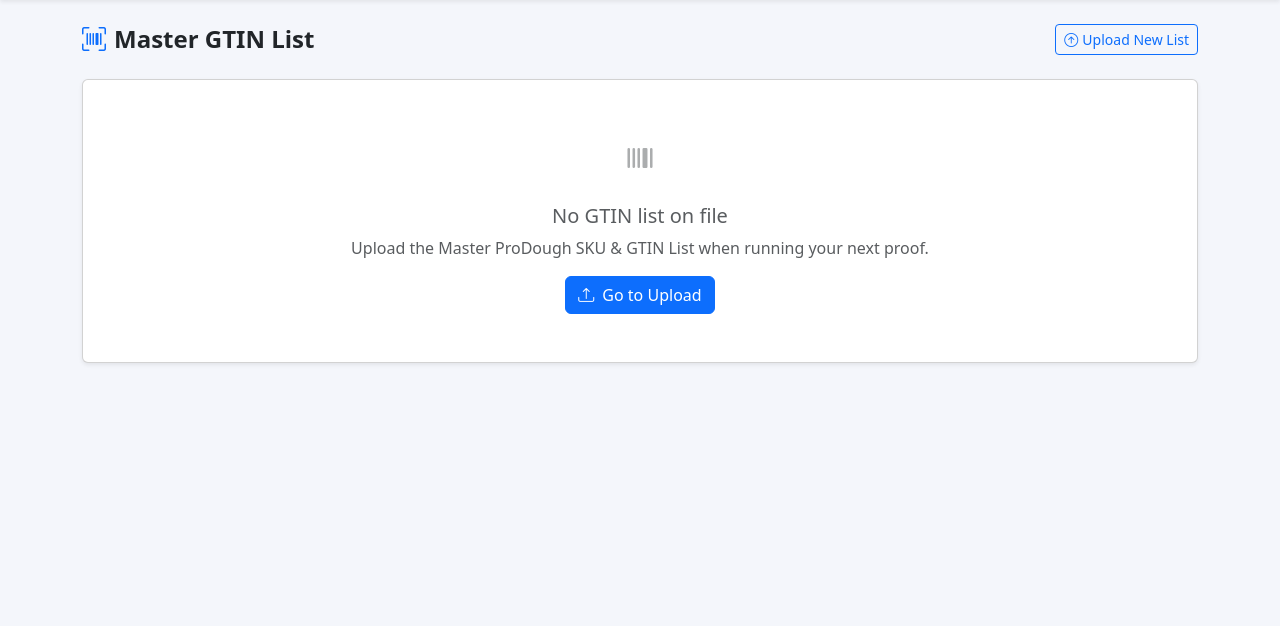
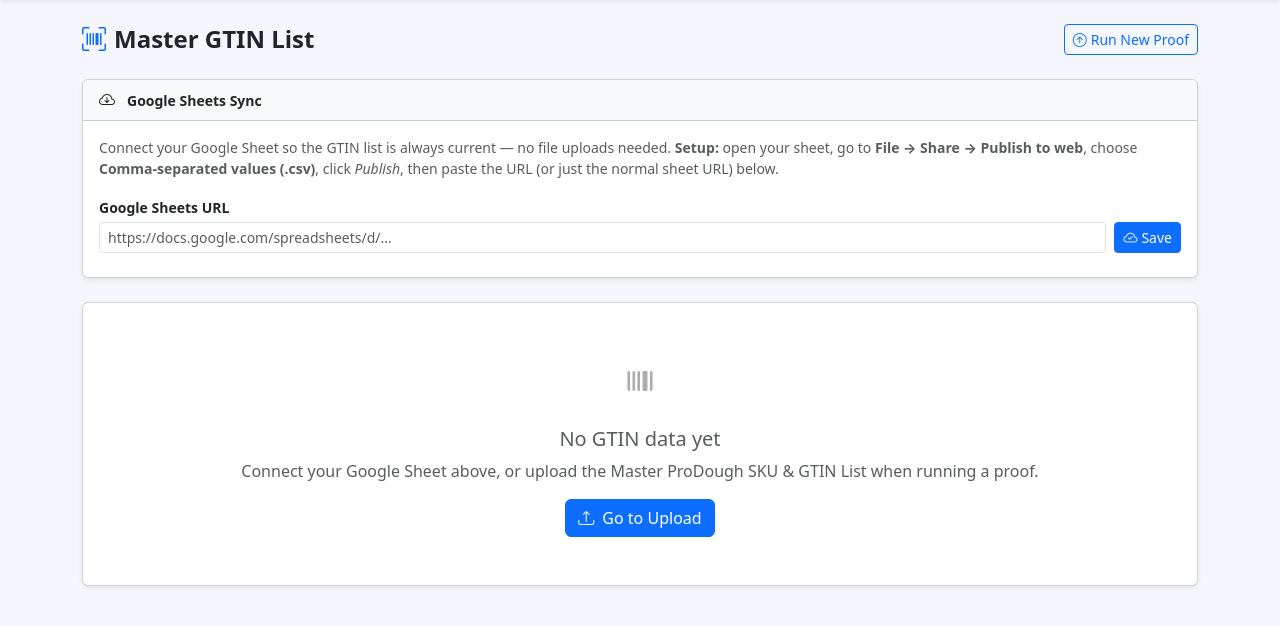
Before and after one commit to lowryakers/Artwork-Proofing, a Flask app: page /gtin in a window 1280 px wide. Shown: the part 57-683 px from the top of the page. Run offline with Flask 3, Linux system fonts and the light colour scheme.

Commit message:
Update proof site: Google Sheets sync, pyzbar barcode scan, eyemark fix, FDA disclaimer fix

```diff
--- a/app.py
+++ b/app.py
@@ -1,6 +1,8 @@
 import os
 import io
 import json
+import time
+import urllib.request
 import openpyxl
 from datetime import datetime
 from flask import (Flask, render_template, request, redirect,
@@ -12,10 +14,14 @@ app = Flask(__name__)
 app.secret_key = os.environ.get('SECRET_KEY', 'prodough-proof-site-2024-local')
 app.config['MAX_CONTENT_LENGTH'] = 500 * 1024 * 1024  # 500 MB
 
-BASE_DIR        = os.path.dirname(os.path.abspath(__file__))
-UPLOAD_DIR      = os.path.join(BASE_DIR, 'uploads')
-GTIN_STORE_PATH = os.path.join(UPLOAD_DIR, 'gtin_store.json')
+BASE_DIR              = os.path.dirname(os.path.abspath(__file__))
+UPLOAD_DIR            = os.path.join(BASE_DIR, 'uploads')
+GTIN_STORE_PATH       = os.path.join(UPLOAD_DIR, 'gtin_store.json')
+GTIN_SHEET_CFG_PATH   = os.path.join(UPLOAD_DIR, 'gtin_sheet_config.json')
 os.makedirs(UPLOAD_DIR, exist_ok=True)
+
+_sheet_cache: dict = {'rows': None, 'fetched_at': 0.0, 'url': ''}
+_SHEET_CACHE_TTL = 300  # seconds
 
 ALLOWED_EXTS = {'.pdf', '.ai', '.png', '.jpg', '.jpeg', '.tiff', '.tif', '.eps'}
 
@@ -33,7 +39,7 @@ def basename_filter(path):
     return os.path.basename(path) if path else ''
 
 
-# ── GTIN store ────────────────────────────────────────────────────────────────
+# ── GTIN store ────────────────────────────────────────────────────────────────────
 
 def _load_gtin_store():
     if os.path.exists(GTIN_STORE_PATH):
@@ -72,7 +78,86 @@ def _save_gtin_store(rows: list, source_filename: str) -> dict:
     return store
 
 
-# ── Pages ─────────────────────────────────────────────────────────────────────
+# ── Google Sheets sync ──────────────────────────────────────────────────────
+
+def _load_sheet_config() -> dict:
+    if os.path.exists(GTIN_SHEET_CFG_PATH):
+        try:
+            with open(GTIN_SHEET_CFG_PATH) as f:
+                return json.load(f)
+        except Exception:
+            pass
+    return {}
+
+
+def _save_sheet_config(cfg: dict):
+    with open(GTIN_SHEET_CFG_PATH, 'w') as f:
+        json.dump(cfg, f)
+
+
+def _sheet_url_to_csv(url: str) -> str:
+    """Convert any Google Sheets share/edit URL to a direct CSV export URL."""
+    import re
+    if 'export?format=csv' in url or 'output=csv' in url:
+        return url
+    m = re.search(r'/spreadsheets/d/([a-zA-Z0-9_-]+)', url)
+    if not m:
+        raise ValueError('Not a recognized Google Sheets URL. Paste the URL from your browser address bar.')
+    sheet_id = m.group(1)
+    gid_m = re.search(r'[#&?]gid=(\d+)', url)
+    gid_part = f'&gid={gid_m.group(1)}' if gid_m else ''
+    return f'https://docs.google.com/spreadsheets/d/{sheet_id}/export?format=csv{gid_part}'
+
+
+def _fetch_sheet_rows(csv_url: str) -> list:
+    """Download and parse a published Google Sheet as CSV."""
+    import csv as _csv
+    req = urllib.request.Request(csv_url, headers={'User-Agent': 'Mozilla/5.0'})
+    with urllib.request.urlopen(req, timeout=15) as resp:
+        content = resp.read().decode('utf-8-sig')
+    reader = _csv.DictReader(io.StringIO(content))
+    rows = []
+    for row in reader:
+        d = {k.strip().lower(): (v.strip() if v else '') for k, v in row.items() if k}
+        gtin_raw = d.get('gtin/barcode#') or d.get('gtin') or d.get('barcode') or d.get('upc') or ''
+        flavor   = d.get('flavor') or d.get('product name') or d.get('name') or ''
+        sku      = d.get('sku') or ''
+        gtin_str = str(gtin_raw).strip().replace(' ', '')
+        if '.' in gtin_str and gtin_str.replace('.', '').isdigit():
+            try:
+                gtin_str = str(int(float(gtin_str)))
+            except (ValueError, OverflowError):
+                pass
+        if gtin_str and gtin_str not in ('', 'nan'):
+            rows.append({'gtin': gtin_str, 'flavor': str(flavor).strip().lower(), 'sku': str(sku).strip()})
+    return rows
+
+
+def _get_sheet_gtin_rows(force: bool = False) -> list:
+    """Return GTIN rows from the synced Google Sheet, with a 5-minute in-memory cache."""
+    global _sheet_cache
+    cfg = _load_sheet_config()
+    url = cfg.get('sheet_url', '')
+    if not url:
+        return []
+    now = time.time()
+    if (not force and _sheet_cache['url'] == url
+            and _sheet_cache['rows'] is not None
+            and now - _sheet_cache['fetched_at'] < _SHEET_CACHE_TTL):
+        return _sheet_cache['rows']
+    try:
+        csv_url = _sheet_url_to_csv(url)
+        rows = _fetch_sheet_rows(csv_url)
+        _sheet_cache = {'rows': rows, 'fetched_at': now, 'url': url}
+        cfg['last_synced'] = datetime.now().isoformat()
+        cfg['row_count'] = len(rows)
+        _save_sheet_config(cfg)
+        return rows
+    except Exception:
+        return _sheet_cache['rows'] if _sheet_cache['rows'] is not None else []
+
+
+# ── Pages ───────────────────────────────────────────────────────────────────────
 
 @app.route('/')
 def index():
@@ -82,7 +167,13 @@ def index():
 @app.route('/gtin')
 def gtin_page():
     store = _load_gtin_store()
-    return render_template('gtin.html', store=store)
+    sheet_cfg = _load_sheet_config()
+    # If a sheet is configured, show the live sheet rows in the table
+    if sheet_cfg.get('sheet_url') and not store:
+        rows = _get_sheet_gtin_rows()
+        if rows:
+            store = _save_gtin_store(rows, 'Google Sheets (auto-synced)')
+    return render_template('gtin.html', store=store, sheet_cfg=sheet_cfg)
 
 
 @app.route('/upload', methods=['POST'])
@@ -94,19 +185,27 @@ def upload():
         flash('Please select at least one artwork file.', 'danger')
         return redirect(url_for('index'))
 
-    if not gtin_file or not gtin_file.filename:
-        flash('Please upload the Master ProDough SKU & GTIN List — it is required for the GTIN/barcode check.', 'danger')
-        return redirect(url_for('index'))
+    # GTIN data: uploaded file takes priority; fall back to synced Google Sheet
+    gtin_rows = []
+    if gtin_file and gtin_file.filename:
+        try:
+            gtin_rows = _parse_gtin_list(gtin_file.read(), gtin_file.filename)
+            if gtin_rows:
+                _save_gtin_store(gtin_rows, gtin_file.filename)
+            else:
+                flash('The uploaded GTIN file appears empty — falling back to synced sheet data.', 'warning')
+        except Exception as exc:
+            flash(f'Could not read the uploaded GTIN file ({exc}) — falling back to synced sheet data.', 'warning')
 
-    try:
-        gtin_rows = _parse_gtin_list(gtin_file.read(), gtin_file.filename)
-        if not gtin_rows:
-            flash('The GTIN list uploaded appears to be empty or unreadable. Check that it is the correct file.', 'danger')
-            return redirect(url_for('index'))
-        _save_gtin_store(gtin_rows, gtin_file.filename)
-    except Exception as exc:
-        flash(f'Could not read the GTIN list: {exc}. Upload a valid .xlsx or .csv file.', 'danger')
-        return redirect(url_for('index'))
+    if not gtin_rows:
+        gtin_rows = _get_sheet_gtin_rows()
+
+    if not gtin_rows:
+        flash(
+            'No GTIN data available. Either upload a GTIN list on this page, or connect your '
+            'Google Sheet on the GTIN List page so the barcode check has a master list to match against.',
+            'warning',
+        )
 
     job_id  = proof_engine.create_job([f.filename for f in artwork_files if f.filename])
     job_dir = os.path.join(UPLOAD_DIR, job_id)
@@ -192,7 +291,7 @@ def viewer(job_id):
     return render_template('viewer.html', job=job, job_id=job_id, verify_map=verify_map)
 
 
-# ── API ───────────────────────────────────────────────────────────────────────
+# ── API ───────────────────────────────────────────────────────────────────────────
 
 @app.route('/api/status/<job_id>')
 def api_status(job_id):
@@ -213,6 +312,40 @@ def api_result(job_id):
     if not job:
         return jsonify({'error': 'not found'}), 404
     return jsonify(job)
+
+
+@app.route('/api/gtin-sheet', methods=['POST'])
+def api_gtin_sheet_save():
+    data = request.get_json() or {}
+    url = data.get('url', '').strip()
+    if url:
+        try:
+            _sheet_url_to_csv(url)  # validate it's a Sheets URL
+        except ValueError as e:
+            return jsonify({'ok': False, 'error': str(e)}), 400
+    cfg = _load_sheet_config()
+    cfg['sheet_url'] = url
+    cfg.pop('last_synced', None)
+    cfg.pop('row_count', None)
+    _save_sheet_config(cfg)
+    global _sheet_cache
+    _sheet_cache = {'rows': None, 'fetched_at': 0.0, 'url': ''}
+    return jsonify({'ok': True})
+
+
+@app.route('/api/gtin-sheet/sync', methods=['POST'])
+def api_gtin_sheet_sync():
+    cfg = _load_sheet_config()
+    if not cfg.get('sheet_url'):
+        return jsonify({'ok': False, 'error': 'No sheet URL configured'}), 400
+    try:
+        rows = _get_sheet_gtin_rows(force=True)
+        if rows:
+            _save_gtin_store(rows, 'Google Sheets (auto-synced)')
+        cfg = _load_sheet_config()
+        return jsonify({'ok': True, 'row_count': len(rows), 'last_synced': cfg.get('last_synced', '')})
+    except Exception as e:
+        return jsonify({'ok': False, 'error': str(e)}), 500
 
 
 @app.route('/api/dismiss/<job_id>', methods=['POST'])
@@ -257,7 +390,7 @@ def serve_image(job_id, filename):
     return send_file(img_path, mimetype='image/png')
 
 
-# ── Helpers ───────────────────────────────────────────────────────────────────
+# ── Helpers ─────────────────────────────────────────────────────────────────────
 
 def _safe_name(name: str) -> str:
     keep = set('abcdefghijklmnopqrstuvwxyzABCDEFGHIJKLMNOPQRSTUVWXYZ0123456789._- ')
@@ -323,7 +456,7 @@ def _generate_report(job: dict) -> io.BytesIO:
 
     wb = openpyxl.Workbook()
 
-    # ── Sheet 1: Summary ──────────────────────────────────────────────────────
+    # ── Sheet 1: Summary ──────────────────────────────────────────────────────────
     ws1 = wb.active
     ws1.title = 'Summary'
     ws1.merge_cells('A1:E1')
@@ -352,7 +485,7 @@ def _generate_report(job: dict) -> io.BytesIO:
     for col in ['B', 'C', 'D', 'E']:
         ws1.column_dimensions[col].width = 14
 
-    # ── Sheet 2: Issues to Fix (non-dismissed) ────────────────────────────────
+    # ── Sheet 2: Issues to Fix (non-dismissed) ─────────────────────────────────────────
     ws2 = wb.create_sheet('Issues to Fix')
     for col, hdr in enumerate(['File', 'Check', 'Severity', 'Issue / Required Action'], 1):
         c = ws2.cell(row=1, column=col, value=hdr)
@@ -380,7 +513,7 @@ def _generate_report(job: dict) -> io.BytesIO:
     ws2.column_dimensions['C'].width = 12
     ws2.column_dimensions['D'].width = 80
 
-    # ── Sheet 3: Reviewed / Dismissed ─────────────────────────────────────────
+    # ── Sheet 3: Reviewed / Dismissed ────────────────────────────────────────────────
     if dismissals:
         ws3 = wb.create_sheet('Reviewed OK')
         for col, hdr in enumerate(['File', 'Check', 'Severity', 'Issue (Reviewed — No Action Needed)'], 1):
--- a/requirements.txt
+++ b/requirements.txt
@@ -3,6 +3,8 @@ openpyxl>=3.1.0
 Pillow>=10.0.0
 pytesseract>=0.3.13
 gunicorn>=21.2.0
+pyzbar>=0.1.9
 # System tools are installed via Dockerfile (not pip):
 #   poppler-utils  →  pdftoppm
 #   tesseract-ocr  →  tesseract
+#   libzbar0       →  pyzbar barcode scanning
--- a/templates/gtin.html
+++ b/templates/gtin.html
@@ -7,7 +7,12 @@
     <h4 class="mb-0 fw-bold"><i class="bi bi-upc-scan text-primary me-2"></i>Master GTIN List</h4>
     {% if store %}
     <div class="text-muted small">
-      {{ store.row_count }} SKUs &bull; uploaded {{ store.uploaded_at[:10] }} from <em>{{ store.filename }}</em>
+      {{ store.row_count }} SKUs
+      {% if sheet_cfg.get('last_synced') %}
+        &bull; synced {{ sheet_cfg.last_synced[:16].replace('T',' ') }}
+      {% else %}
+        &bull; from <em>{{ store.filename }}</em>
+      {% endif %}
       {% if store.error_count > 0 %}
       &bull; <span class="text-warning fw-semibold">{{ store.error_count }} with issues</span>
       {% else %}
@@ -18,17 +23,67 @@
   </div>
   <div class="ms-auto">
     <a href="{{ url_for('index') }}" class="btn btn-outline-primary btn-sm">
-      <i class="bi bi-arrow-up-circle me-1"></i>Upload New List
+      <i class="bi bi-arrow-up-circle me-1"></i>Run New Proof
     </a>
   </div>
 </div>
 
+{# ── Google Sheets sync card ─────────────────────────────────────────────── #}
+<div class="card shadow-sm mb-4 {% if sheet_cfg.get('sheet_url') %}border-success{% endif %}">
+  <div class="card-header py-2 d-flex align-items-center gap-2
+              {% if sheet_cfg.get('sheet_url') %}bg-success bg-opacity-10{% else %}bg-light{% endif %}">
+    <i class="bi bi-cloud-arrow-down{% if sheet_cfg.get('sheet_url') %}-fill text-success{% endif %} me-1"></i>
+    <span class="fw-semibold small">Google Sheets Sync</span>
+    {% if sheet_cfg.get('sheet_url') %}
+    <span class="badge bg-success ms-1">Connected</span>
+    {% endif %}
+  </div>
+  <div class="card-body py-3">
+    {% if not sheet_cfg.get('sheet_url') %}
+    <p class="text-muted small mb-3">
+      Connect your Google Sheet so the GTIN list is always current — no file uploads needed.
+      <strong>Setup:</strong> open your sheet, go to
+      <strong>File → Share → Publish to web</strong>, choose
+      <strong>Comma-separated values (.csv)</strong>, click <em>Publish</em>, then paste the URL (or just the normal sheet URL) below.
+    </p>
+    {% endif %}
+    <div class="d-flex gap-2 flex-wrap align-items-end">
+      <div class="flex-grow-1">
+        <label class="form-label small mb-1 fw-semibold">Google Sheets URL</label>
+        <input type="url" id="sheetUrl" class="form-control form-control-sm"
+               placeholder="https://docs.google.com/spreadsheets/d/…"
+               value="{{ sheet_cfg.get('sheet_url', '') }}">
+      </div>
+      <button class="btn btn-sm btn-primary" onclick="saveSheetUrl()" id="saveBtn">
+        <i class="bi bi-cloud-check me-1"></i>Save
+      </button>
+      {% if sheet_cfg.get('sheet_url') %}
+      <button class="btn btn-sm btn-outline-success" onclick="syncNow()" id="syncBtn">
+        <i class="bi bi-arrow-clockwise me-1"></i>Sync Now
+      </button>
+      <button class="btn btn-sm btn-outline-danger" onclick="clearSheet()" title="Disconnect sheet">
+        <i class="bi bi-x-circle"></i>
+      </button>
+      {% endif %}
+    </div>
+    <div id="sheetStatus" class="small mt-2">
+      {% if sheet_cfg.get('last_synced') %}
+        <span class="text-success">
+          <i class="bi bi-check-circle-fill me-1"></i>
+          Last synced {{ sheet_cfg.last_synced[:16].replace('T',' ') }} &bull; {{ sheet_cfg.get('row_count', 0) }} rows
+        </span>
+      {% endif %}
+    </div>
+  </div>
+</div>
+
+{# ── GTIN table ──────────────────────────────────────────────────────────── #}
 {% if not store %}
 <div class="card shadow-sm">
   <div class="card-body text-center py-5 text-muted">
     <i class="bi bi-upc fs-1 d-block mb-3 opacity-50"></i>
-    <h5>No GTIN list on file</h5>
-    <p class="mb-3">Upload the Master ProDough SKU &amp; GTIN List when running your next proof.</p>
+    <h5>No GTIN data yet</h5>
+    <p class="mb-3">Connect your Google Sheet above, or upload the Master ProDough SKU &amp; GTIN List when running a proof.</p>
     <a href="{{ url_for('index') }}" class="btn btn-primary">
       <i class="bi bi-upload me-2"></i>Go to Upload
     </a>
@@ -42,7 +97,7 @@
   <i class="bi bi-exclamation-triangle-fill fs-5"></i>
   <div>
     <strong>{{ store.error_count }} GTIN(s) have issues</strong> — highlighted below.
-    Fix them in your master spreadsheet and re-upload on the next proof run.
+    Fix them in your master spreadsheet; they will update automatically on the next sync.
   </div>
 </div>
 {% endif %}
@@ -56,7 +111,7 @@
            style="max-width:280px" placeholder="Search GTIN, SKU, or flavor…"
            oninput="filterTable()">
   </div>
-  <div class="table-responsive" style="max-height:72vh;overflow-y:auto">
+  <div class="table-responsive" style="max-height:65vh;overflow-y:auto">
     <table class="table table-sm table-hover align-middle mb-0 small" id="gtinTable">
       <thead class="table-light sticky-top">
         <tr>
@@ -95,7 +150,10 @@
 
 <div class="text-muted small mt-2 ps-1">
   <i class="bi bi-info-circle me-1"></i>
-  GTINs should be 12-digit numeric UPC codes. Upload a fresh copy of the master list with each proof run to keep barcode cross-checks current.
+  GTINs must be 12-digit numeric UPC codes.
+  {% if sheet_cfg.get('sheet_url') %}
+  This data is automatically refreshed from your Google Sheet every 5 minutes during active proofing.
+  {% endif %}
 </div>
 
 {% endif %}
@@ -109,5 +167,65 @@ function filterTable() {
     row.style.display = row.textContent.toLowerCase().includes(q) ? '' : 'none';
   });
 }
+
+function setStatus(msg, cls='text-muted') {
+  document.getElementById('sheetStatus').innerHTML =
+    `<span class="${cls}">${msg}</span>`;
+}
+
+async function saveSheetUrl() {
+  const url = document.getElementById('sheetUrl').value.trim();
+  const btn = document.getElementById('saveBtn');
+  btn.disabled = true;
+  btn.innerHTML = '<span class="spinner-border spinner-border-sm me-1"></span>Saving…';
+  try {
+    const r = await fetch('/api/gtin-sheet', {
+      method: 'POST',
+      headers: {'Content-Type': 'application/json'},
+      body: JSON.stringify({url}),
+    });
+    const d = await r.json();
+    if (!d.ok) { setStatus('<i class="bi bi-x-circle-fill text-danger me-1"></i>' + d.error, 'text-danger'); return; }
+    if (url) {
+      setStatus('<i class="bi bi-arrow-clockwise me-1"></i>Syncing…', 'text-muted');
+      await syncNow();
+    } else {
+      location.reload();
+    }
+  } catch(e) {
+    setStatus('<i class="bi bi-x-circle-fill text-danger me-1"></i>Save failed: ' + e, 'text-danger');
+  } finally {
+    btn.disabled = false;
+    btn.innerHTML = '<i class="bi bi-cloud-check me-1"></i>Save';
+  }
+}
+
+async function syncNow() {
+  const btn = document.getElementById('syncBtn');
+  if (btn) { btn.disabled = true; btn.innerHTML = '<span class="spinner-border spinner-border-sm me-1"></span>Syncing…'; }
+  try {
+    const r = await fetch('/api/gtin-sheet/sync', {method: 'POST'});
+    const d = await r.json();
+    if (d.ok) {
+      location.reload();
+    } else {
+      setStatus('<i class="bi bi-x-circle-fill text-danger me-1"></i>' + d.error, 'text-danger');
+    }
+  } catch(e) {
+    setStatus('<i class="bi bi-x-circle-fill text-danger me-1"></i>Sync failed: ' + e, 'text-danger');
+  } finally {
+    if (btn) { btn.disabled = false; btn.innerHTML = '<i class="bi bi-arrow-clockwise me-1"></i>Sync Now'; }
+  }
+}
+
+async function clearSheet() {
+  if (!confirm('Disconnect the Google Sheet? The GTIN list will no longer auto-sync.')) return;
+  await fetch('/api/gtin-sheet', {
+    method: 'POST',
+    headers: {'Content-Type': 'application/json'},
+    body: JSON.stringify({url: ''}),
+  });
+  location.reload();
+}
 </script>
 {% endblock %}
```
Also changed, not shown: proof_engine.py (+181 -91 lines), templates/proof.html (+26 -13 lines), 1 other file.
